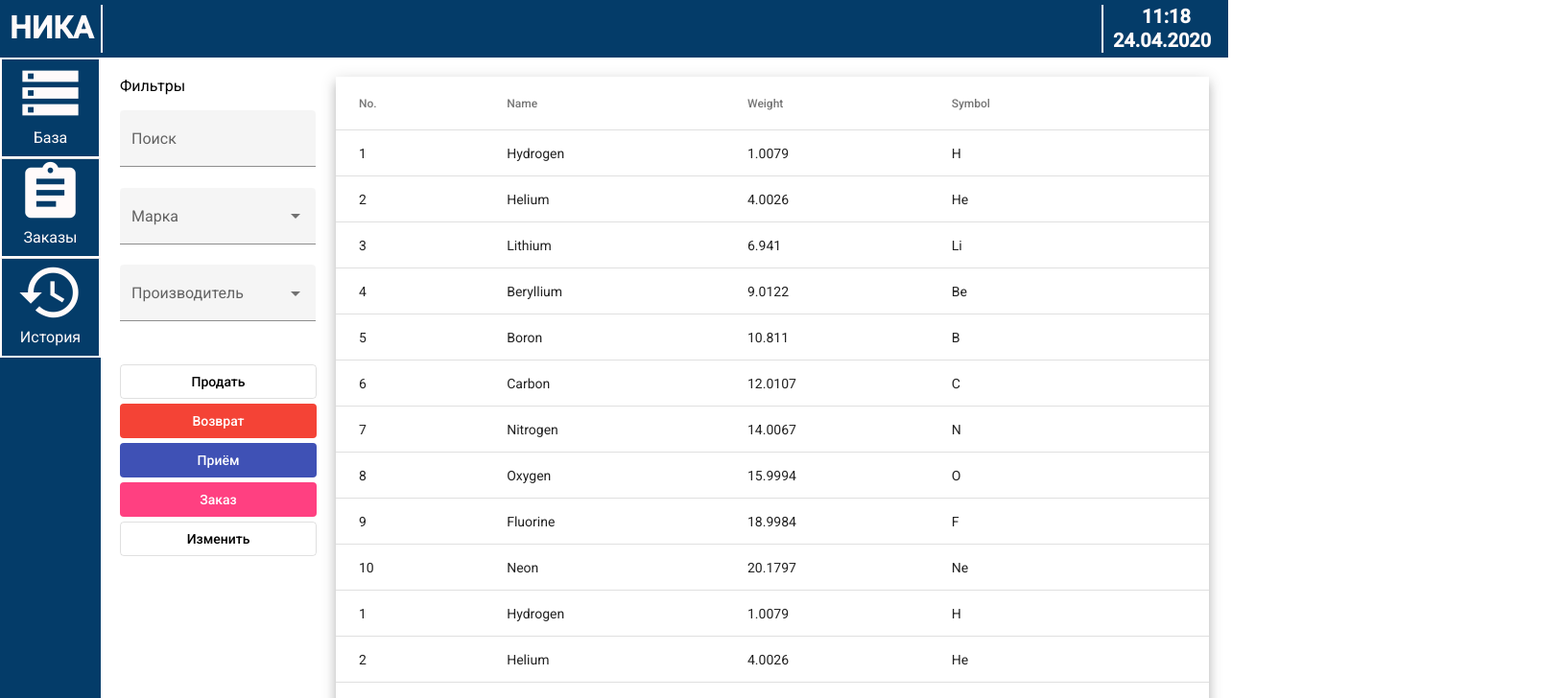
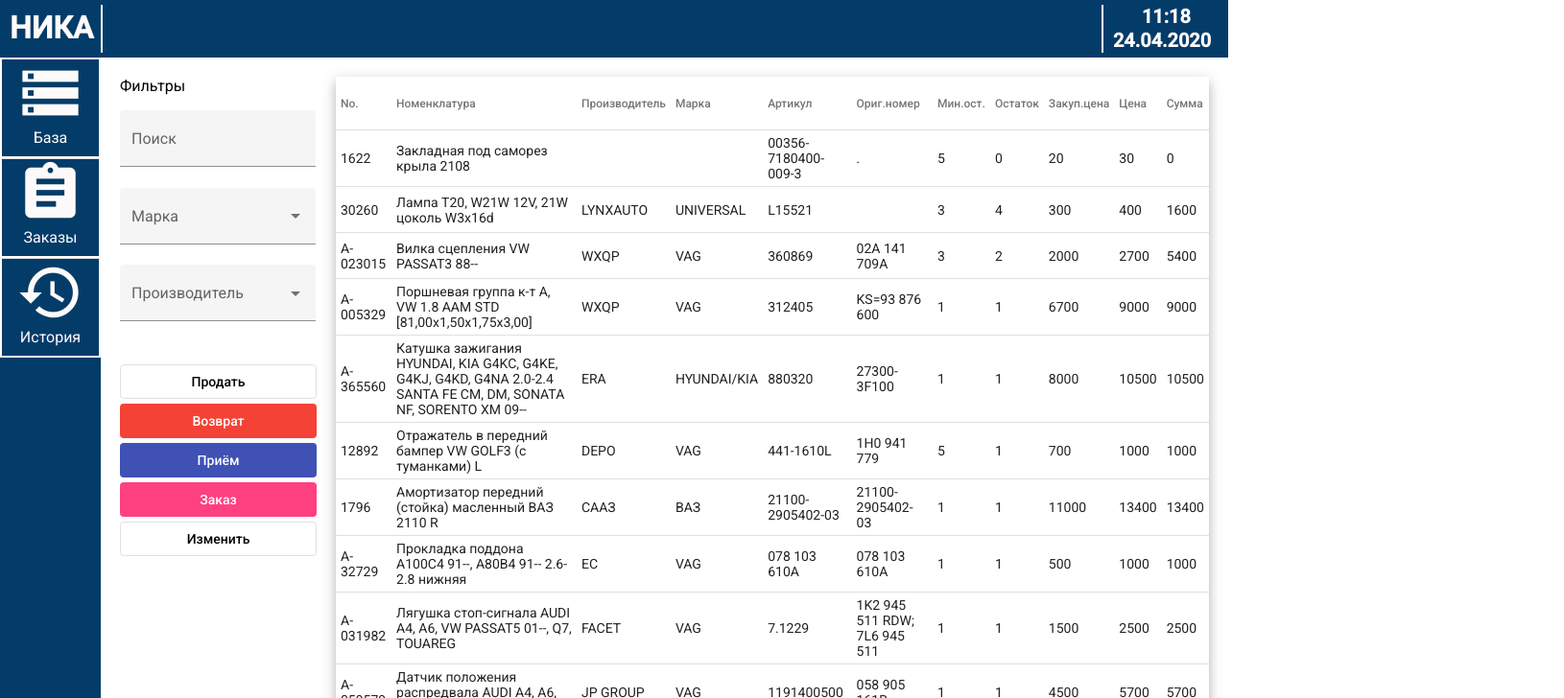
Before and after one commit to dementedmax/Nika, an Angular app in the folder nika-front/: page /base in a window 1280 px wide. Shown: the top 728 px of the page at 96% size, 1630 px wide, since content can reach past the window. Built offline with nearby package versions, Linux system fonts and the light colour scheme.

Commit message:
Макет базы
Сделал макет базы данных на 10 элементов.

```diff
--- a/nika-front/src/app/components/db-page/db-page.component.css
+++ b/nika-front/src/app/components/db-page/db-page.component.css
@@ -23,10 +23,18 @@
     position: absolute;
     top: 80px;
     left: 350px;
-    width: 100%;
+    width: calc(100% - 370px);
 }
 
 .data-table-content{
-    width: calc(100% - 370px);
+    width: 100%;
 }
+.data-table-content td.mat-cell{
+    padding: 5px 5px 5px 5px;
+}
+
+.data-table-content th.mat-header-cell{
+    padding: 0px 5px 0px 5px;
+}
+
 /*calc(100% - 370px)*/
--- a/nika-front/src/app/components/db-page/db-page.component.html
+++ b/nika-front/src/app/components/db-page/db-page.component.html
@@ -42,27 +42,62 @@
               The actual rendered columns are set as a property on the row definition" -->
 
         <!-- Position Column -->
-        <ng-container matColumnDef="position">
+        <ng-container matColumnDef="number">
             <th mat-header-cell *matHeaderCellDef> No. </th>
-            <td mat-cell *matCellDef="let element"> {{element.position}} </td>
+            <td mat-cell *matCellDef="let autopart"> {{autopart.number}} </td>
         </ng-container>
 
         <!-- Name Column -->
-        <ng-container matColumnDef="name">
-            <th mat-header-cell *matHeaderCellDef> Name </th>
-            <td mat-cell *matCellDef="let element"> {{element.name}} </td>
+        <ng-container matColumnDef="nomenclature">
+            <th mat-header-cell *matHeaderCellDef> Номенклатура </th>
+            <td mat-cell *matCellDef="let autopart"> {{autopart.nomenclature}} </td>
         </ng-container>
 
         <!-- Weight Column -->
-        <ng-container matColumnDef="weight">
-            <th mat-header-cell *matHeaderCellDef> Weight </th>
-            <td mat-cell *matCellDef="let element"> {{element.weight}} </td>
+        <ng-container matColumnDef="manufacturer">
+            <th mat-header-cell *matHeaderCellDef> Производитель </th>
+            <td mat-cell *matCellDef="let autopart"> {{autopart.manufacturer}} </td>
         </ng-container>
 
         <!-- Symbol Column -->
-        <ng-container matColumnDef="symbol">
-            <th mat-header-cell *matHeaderCellDef> Symbol </th>
-            <td mat-cell *matCellDef="let element"> {{element.symbol}} </td>
+        <ng-container matColumnDef="mark">
+            <th mat-header-cell *matHeaderCellDef> Марка </th>
+            <td mat-cell *matCellDef="let autopart"> {{autopart.mark}} </td>
+        </ng-container>
+
+        <ng-container matColumnDef="vcode">
+            <th mat-header-cell *matHeaderCellDef> Артикул </th>
+            <td mat-cell *matCellDef="let autopart"> {{autopart.vcode}} </td>
+        </ng-container>
+
+        <ng-container matColumnDef="orinumber">
+            <th mat-header-cell *matHeaderCellDef> Ориг.номер </th>
+            <td mat-cell *matCellDef="let autopart"> {{autopart.orinumber}} </td>
+        </ng-container>
+
+        <ng-container matColumnDef="minbalance">
+            <th mat-header-cell *matHeaderCellDef> Мин.ост. </th>
+            <td mat-cell *matCellDef="let autopart"> {{autopart.minbalance}} </td>
+        </ng-container>
+
+        <ng-container matColumnDef="balance">
+            <th mat-header-cell *matHeaderCellDef> Остаток </th>
+            <td mat-cell *matCellDef="let autopart"> {{autopart.balance}} </td>
+        </ng-container>
+
+        <ng-container matColumnDef="purprice">
+            <th mat-header-cell *matHeaderCellDef> Закуп.цена </th>
+            <td mat-cell *matCellDef="let autopart"> {{autopart.purprice}} </td>
+        </ng-container>
+
+        <ng-container matColumnDef="price">
+            <th mat-header-cell *matHeaderCellDef> Цена </th>
+            <td mat-cell *matCellDef="let autopart"> {{autopart.price}} </td>
+        </ng-container>
+
+        <ng-container matColumnDef="summ">
+            <th mat-header-cell *matHeaderCellDef> Сумма </th>
+            <td mat-cell *matCellDef="let autopart"> {{autopart.balance*autopart.price}} </td>
         </ng-container>
 
         <tr mat-header-row *matHeaderRowDef="displayedColumns"></tr>
--- a/nika-front/src/app/components/db-page/db-page.component.ts
+++ b/nika-front/src/app/components/db-page/db-page.component.ts
@@ -1,57 +1,139 @@
 import { Component, OnInit, ViewChild } from '@angular/core';
-import {MatTableDataSource} from '@angular/material/table';
+import { MatTableDataSource } from '@angular/material/table';
 
-export interface PeriodicElement {
-  name: string;
-  position: number;
-  weight: number;
-  symbol: string;
+export interface AutoPart {
+  number: string;
+  nomenclature: string;
+  manufacturer: string;
+  mark: string;
+  vcode: string;
+  orinumber: string;
+  minbalance: number;
+  balance: number;
+  purprice: number;
+  price: number;
 }
 
-const ELEMENT_DATA: PeriodicElement[] = [
-  {position: 1, name: 'Hydrogen', weight: 1.0079, symbol: 'H'},
-  {position: 2, name: 'Helium', weight: 4.0026, symbol: 'He'},
-  {position: 3, name: 'Lithium', weight: 6.941, symbol: 'Li'},
-  {position: 4, name: 'Beryllium', weight: 9.0122, symbol: 'Be'},
-  {position: 5, name: 'Boron', weight: 10.811, symbol: 'B'},
-  {position: 6, name: 'Carbon', weight: 12.0107, symbol: 'C'},
-  {position: 7, name: 'Nitrogen', weight: 14.0067, symbol: 'N'},
-  {position: 8, name: 'Oxygen', weight: 15.9994, symbol: 'O'},
-  {position: 9, name: 'Fluorine', weight: 18.9984, symbol: 'F'},
-  {position: 10, name: 'Neon', weight: 20.1797, symbol: 'Ne'},
-
-  {position: 1, name: 'Hydrogen', weight: 1.0079, symbol: 'H'},
-  {position: 2, name: 'Helium', weight: 4.0026, symbol: 'He'},
-  {position: 3, name: 'Lithium', weight: 6.941, symbol: 'Li'},
-  {position: 4, name: 'Beryllium', weight: 9.0122, symbol: 'Be'},
-  {position: 5, name: 'Boron', weight: 10.811, symbol: 'B'},
-  {position: 6, name: 'Carbon', weight: 12.0107, symbol: 'C'},
-  {position: 7, name: 'Nitrogen', weight: 14.0067, symbol: 'N'},
-  {position: 8, name: 'Oxygen', weight: 15.9994, symbol: 'O'},
-  {position: 9, name: 'Fluorine', weight: 18.9984, symbol: 'F'},
-  {position: 10, name: 'Neon', weight: 20.1797, symbol: 'Ne'},
-
-  {position: 1, name: 'Hydrogen', weight: 1.0079, symbol: 'H'},
-  {position: 2, name: 'Helium', weight: 4.0026, symbol: 'He'},
-  {position: 3, name: 'Lithium', weight: 6.941, symbol: 'Li'},
-  {position: 4, name: 'Beryllium', weight: 9.0122, symbol: 'Be'},
-  {position: 5, name: 'Boron', weight: 10.811, symbol: 'B'},
-  {position: 6, name: 'Carbon', weight: 12.0107, symbol: 'C'},
-  {position: 7, name: 'Nitrogen', weight: 14.0067, symbol: 'N'},
-  {position: 8, name: 'Oxygen', weight: 15.9994, symbol: 'O'},
-  {position: 9, name: 'Fluorine', weight: 18.9984, symbol: 'F'},
-  {position: 10, name: 'Neon', weight: 20.1797, symbol: 'Ne'},
-
-  {position: 1, name: 'Hydrogen', weight: 1.0079, symbol: 'H'},
-  {position: 2, name: 'Helium', weight: 4.0026, symbol: 'He'},
-  {position: 3, name: 'Lithium', weight: 6.941, symbol: 'Li'},
-  {position: 4, name: 'Beryllium', weight: 9.0122, symbol: 'Be'},
-  {position: 5, name: 'Boron', weight: 10.811, symbol: 'B'},
-  {position: 6, name: 'Carbon', weight: 12.0107, symbol: 'C'},
-  {position: 7, name: 'Nitrogen', weight: 14.0067, symbol: 'N'},
-  {position: 8, name: 'Oxygen', weight: 15.9994, symbol: 'O'},
-  {position: 9, name: 'Fluorine', weight: 18.9984, symbol: 'F'},
-  {position: 10, name: 'Neon', weight: 20.1797, symbol: 'Ne'},
+const AUTOPART_DATA: AutoPart[] = [
+  {number: '1622',
+    nomenclature: 'Закладная под саморез крыла 2108',
+    manufacturer: '',
+    mark: '',
+    vcode: '00356-7180400-009-3',
+    orinumber: '.',
+    minbalance: 5,
+    balance: 0,
+    purprice: 20,
+    price: 30,
+  },
+  {
+    number: '30260',
+    nomenclature: 'Лампа T20, W21W 12V, 21W цоколь W3x16d',
+    manufacturer: 'LYNXAUTO',
+    mark: 'UNIVERSAL',
+    vcode: 'L15521',
+    orinumber: '',
+    minbalance: 3,
+    balance: 4,
+    purprice: 300,
+    price: 400,
+  },
+  {
+    number: 'A-023015',
+    nomenclature: 'Вилка сцепления VW PASSAT3 88--',
+    manufacturer: 'WXQP',
+    mark: 'VAG',
+    vcode: '360869',
+    orinumber: '02A 141 709A',
+    minbalance: 3,
+    balance: 2,
+    purprice: 2000,
+    price: 2700,
+  },
+  {
+    number: 'A-005329',
+    nomenclature: 'Поршневая группа к-т A, VW 1.8 AAM STD [81,00x1,50x1,75x3,00]',
+    manufacturer: 'WXQP',
+    mark: 'VAG',
+    vcode: '312405',
+    orinumber: 'KS=93 876 600',
+    minbalance: 1,
+    balance: 1,
+    purprice: 6700,
+    price: 9000,
+  },
+  {
+    number: 'A-365560',
+    nomenclature: 'Катушка зажигания HYUNDAI, KIA G4KC, G4KE, G4KJ, G4KD, G4NA 2.0-2.4 SANTA FE CM, DM, SONATA NF, SORENTO XM 09--',
+    manufacturer: 'ERA',
+    mark: 'HYUNDAI/KIA',
+    vcode: '880320',
+    orinumber: '27300-3F100',
+    minbalance: 1,
+    balance: 1,
+    purprice: 8000,
+    price: 10500,
+  },
+  {
+    number: '12892',
+    nomenclature: 'Отражатель в передний бампер VW GOLF3 (с туманками) L',
+    manufacturer: 'DEPO',
+    mark: 'VAG',
+    vcode: '441-1610L',
+    orinumber: '1H0 941 779',
+    minbalance: 5,
+    balance: 1,
+    purprice: 700,
+    price: 1000,
+  },
+  {
+    number: '1796',
+    nomenclature: 'Амортизатор передний (стойка) масленный ВАЗ 2110 R',
+    manufacturer: 'СААЗ',
+    mark: 'ВАЗ',
+    vcode: '21100-2905402-03',
+    orinumber: '21100-2905402-03',
+    minbalance: 1,
+    balance: 1,
+    purprice: 11000,
+    price: 13400,
+  },
+  {
+    number: 'A-32729',
+    nomenclature: 'Прокладка поддона A100C4 91--, A80B4 91-- 2.6-2.8  нижняя',
+    manufacturer: 'EC',
+    mark: 'VAG',
+    vcode: '078 103 610A',
+    orinumber: '078 103 610A',
+    minbalance: 1,
+    balance: 1,
+    purprice: 500,
+    price: 1000,
+  },
+  {
+    number: 'A-031982',
+    nomenclature: 'Лягушка стоп-сигнала AUDI A4, A6, VW PASSAT5 01--, Q7, TOUAREG',
+    manufacturer: 'FACET',
+    mark: 'VAG',
+    vcode: '7.1229',
+    orinumber: '1K2 945 511 RDW; 7L6 945 511',
+    minbalance: 1,
+    balance: 1,
+    purprice: 1500,
+    price: 2500,
+  },
+  {
+    number: 'A-059579',
+    nomenclature: 'Датчик положения распредвала AUDI A4, A6, VW PASSAT5 1.8-2.8',
+    manufacturer: 'JP GROUP',
+    mark: 'VAG',
+    vcode: '1191400500',
+    orinumber: '058 905 161B',
+    minbalance: 1,
+    balance: 1,
+    purprice: 4500,
+    price: 5700,
+  }
 ];
 
 @Component({
@@ -63,8 +145,8 @@
 
   constructor() { }
 
-  displayedColumns: string[] = ['position', 'name', 'weight', 'symbol'];
-  dataSource = new MatTableDataSource<PeriodicElement>(ELEMENT_DATA);
+  displayedColumns: string[] = ['number','nomenclature','manufacturer','mark','vcode','orinumber','minbalance','balance','purprice','price','summ'];
+  dataSource = new MatTableDataSource<AutoPart>(AUTOPART_DATA);
 
   ngOnInit() {
   }
```
